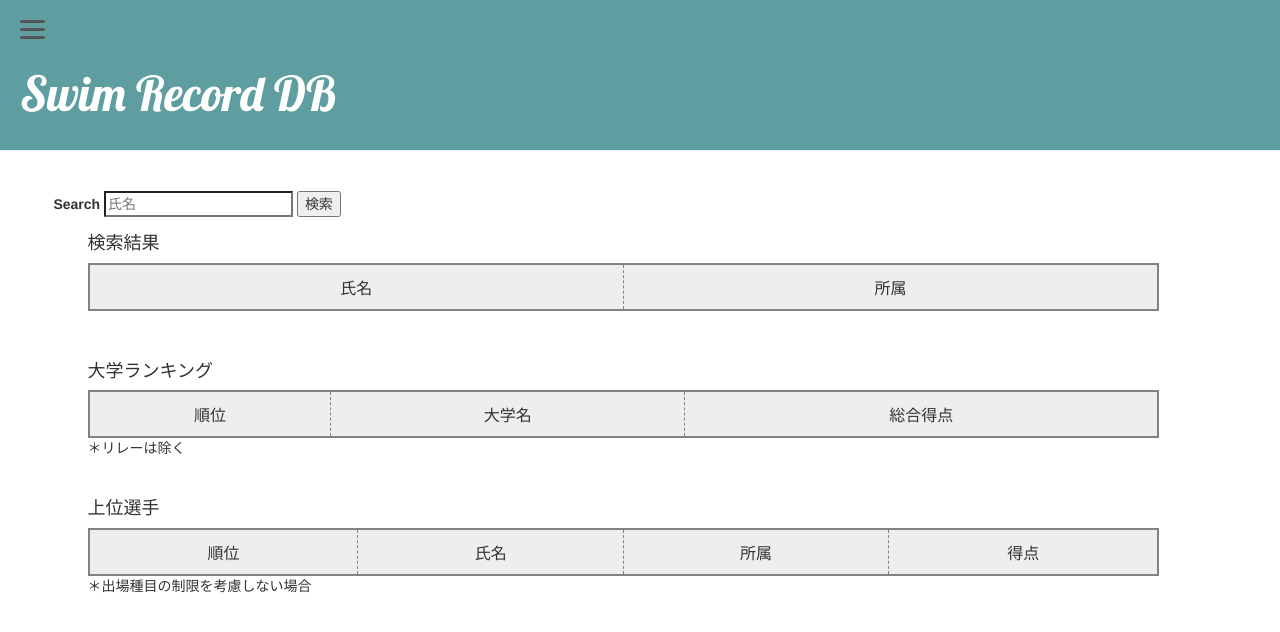
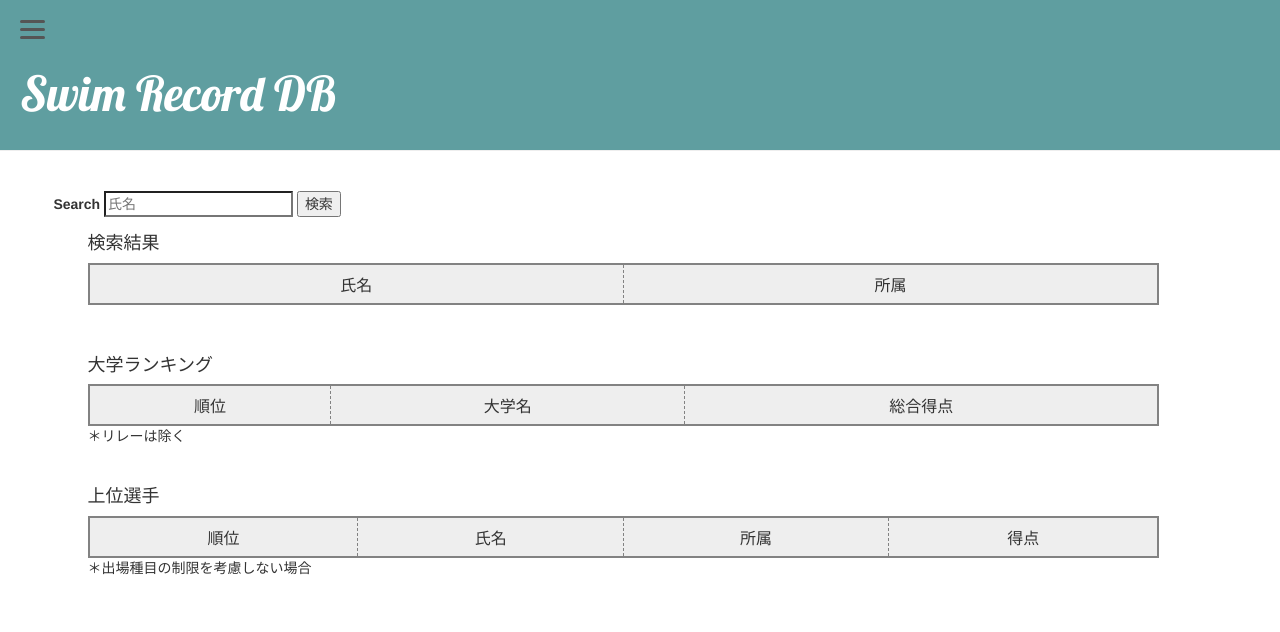
Before and after one commit to hosod/swim-record-db, a Django app: template swimrecord/templates/swimrecord/home.html in a window 1280 px wide. Shown: the top 632 px of the page. Run offline with Django 3.2, Linux system fonts and the light colour scheme; the template is opened without the code that fills it, so the values that code supplies are empty; some libraries are stand-ins or nearby versions.

Commit message:
fix 凡miss

```diff
--- a/static/css/swimrecord.css
+++ b/static/css/swimrecord.css
@@ -31,7 +31,7 @@ table{
 }
 
 table th,table td{
-    padding: 10px 0;
+    padding: 7px 0;
     text-align: center;
     border: dashed 1px #828282;
 }
--- a/swimrecord/templates/swimrecord/_base.html
+++ b/swimrecord/templates/swimrecord/_base.html
@@ -13,6 +13,7 @@
 </head>
 <body>
     <div class="page-header">
+
                 <div id="nav-drawer">
                     <input id="nav-input" type="checkbox" class="nav-unshown">
                     <label id="nav-open" for="nav-input"><span></span></label>
@@ -28,8 +29,6 @@
                         </ul>
                     </div>
                 </div>
-
-
         <h1><a href="/">Swim Record DB</a></h1>
 
     </div>
```
Lines whose indentation alone changed are shown as unchanged.
